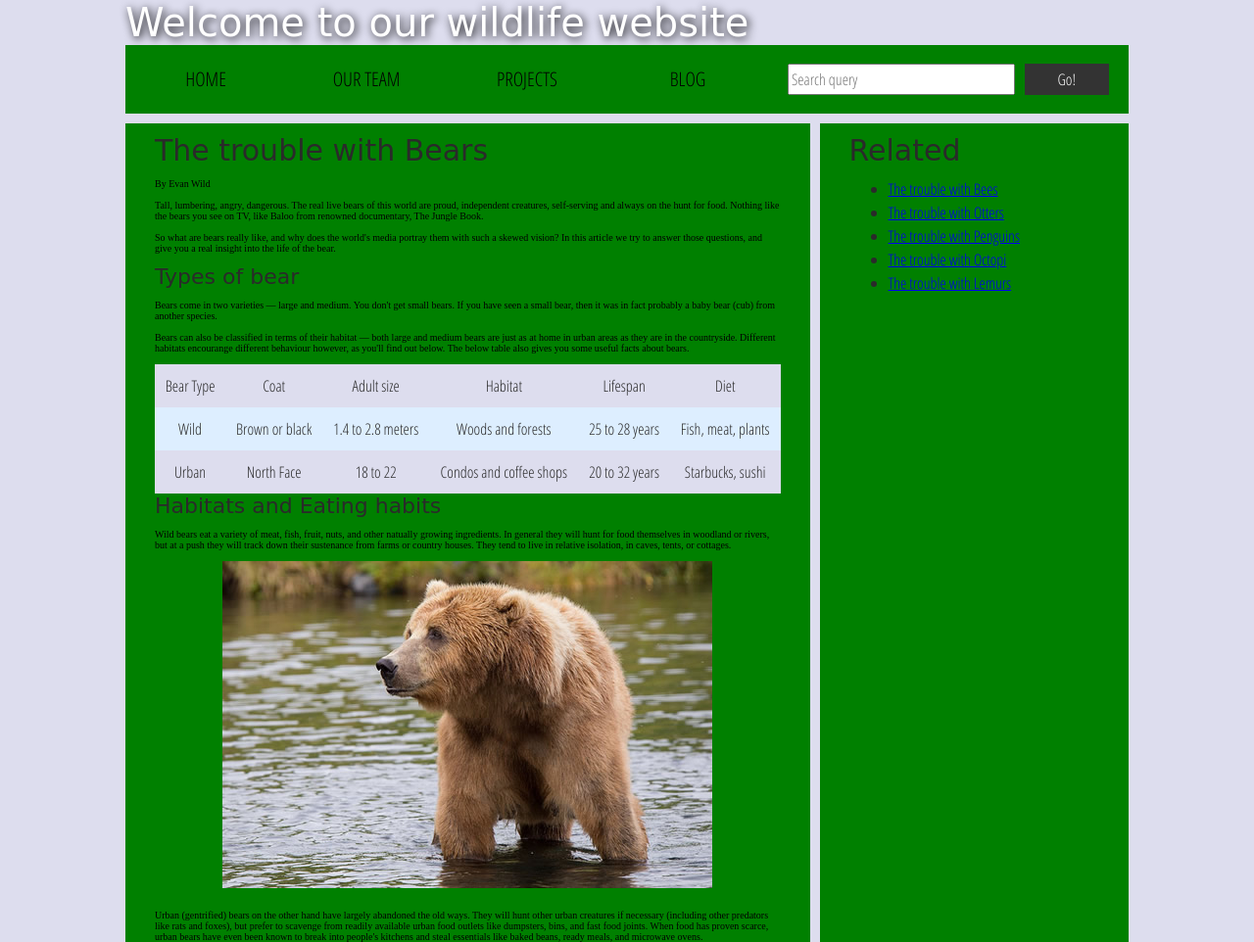
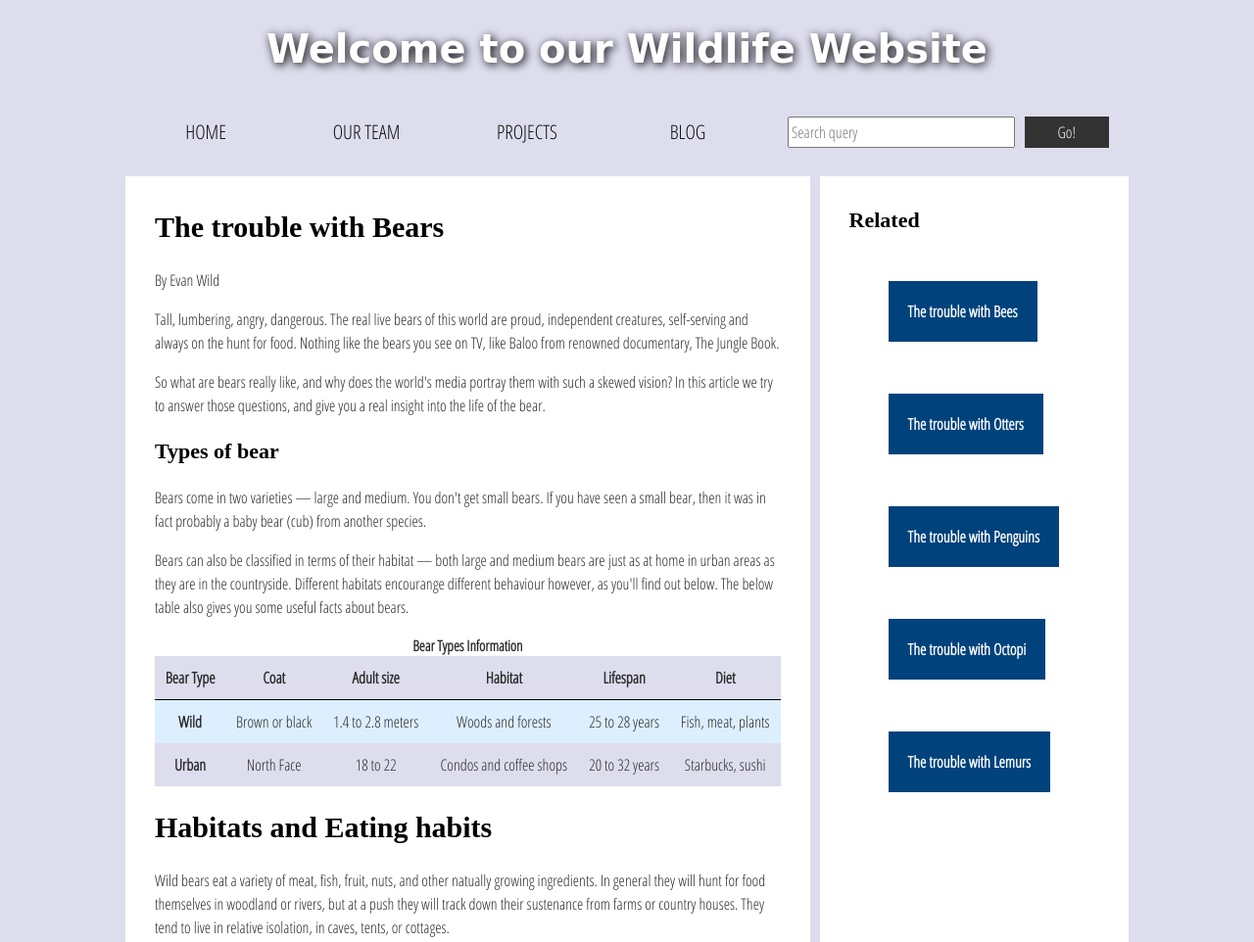
Before and after one commit to nic-gdes/assignment-accessibility-assessment-ctspencer2, a plain HTML site: page index.html in a window 1280 px wide. Shown: the top 962 px of the page at 98% size. Drawn offline with Linux system fonts and the light colour scheme; a web font is replaced by a local one.

Commit message:
best of my abilities

```diff
--- a/index.html
+++ b/index.html
@@ -15,10 +15,10 @@
 
   <body>
     <div class="header">
-      <font size="7">Welcome to our wildlife website</font>
+      <h1>Welcome to our Wildlife Website</h1>
     </div>
 
-    <div class="nav">
+    <nav class="nav">
       <ul>
         <li><a href="#">Home</a></li>
         <li><a href="#">Our team</a></li>
@@ -27,41 +27,37 @@
       </ul>
 
       <form class="search">
+        <label for="Search"></label>
         <input type="search" name="q" placeholder="Search query">
         <input type="submit" value="Go!">
       </form>
-    </div>
+    </nav>
 
     <main>
       <article>
-        <font size="6">The trouble with Bears</font>
-        <br><br>
-        By Evan Wild
-        <br><br>
-        Tall, lumbering, angry, dangerous. The real live bears of this world are proud, independent creatures, self-serving and always on the hunt for food. Nothing like the bears you see on TV, like Baloo from renowned documentary, The Jungle Book.
-        <br><br>
-        So what are bears really like, and why does the world's media portray them with such a skewed vision? In this article we try to answer those questions, and give you a real insight into the life of the bear.
-        <br><br>
-        <font size="5">Types of bear</font>
-        <br><br>
-        Bears come in two varieties — large and medium. You don't get small bears. If you have seen a small bear, then it was in fact probably a baby bear (cub) from another species.
-        <br><br>
-        Bears can also be classified in terms of their habitat — both large and medium bears are just as at home in urban areas as they are in the countryside. Different habitats encourange different behaviour however, as you'll find out below. The below table also gives you some useful facts about bears.
-        <br><br>
+        <h2>The trouble with Bears</h2>
+        <p>By Evan Wild</p>
+        <p>Tall, lumbering, angry, dangerous. The real live bears of this world are proud, independent creatures, self-serving and always on the hunt for food. Nothing like the bears you see on TV, like Baloo from renowned documentary, The Jungle Book.</p>
+        <p>So what are bears really like, and why does the world's media portray them with such a skewed vision? In this article we try to answer those questions, and give you a real insight into the life of the bear.</p>
+        <h3>Types of bear</h3>
+        <p>Bears come in two varieties — large and medium. You don't get small bears. If you have seen a small bear, then it was in fact probably a baby bear (cub) from another species.</p>
+        <p>Bears can also be classified in terms of their habitat — both large and medium bears are just as at home in urban areas as they are in the countryside. Different habitats encourange different behaviour however, as you'll find out below. The below table also gives you some useful facts about bears.</p>
+
         <table>
+          <caption>Bear Types Information</caption>
           <thead>
             <tr>
-              <td>Bear Type</td>
-              <td>Coat</td>
-              <td>Adult size</td>
-              <td>Habitat</td>
-              <td>Lifespan</td>
-              <td>Diet</td>
+              <th scope="col">Bear Type</th>
+              <th scope="col">Coat</th>
+              <th scope="col">Adult size</th>
+              <th scope="col">Habitat</th>
+              <th scope="col">Lifespan</th>
+              <th scope="col">Diet</th>
             </tr>
           </thead>
           <tbody>
             <tr>
-              <td>Wild</td>
+              <th scope="row">Wild</th>
               <td>Brown or black</td>
               <td>1.4 to 2.8 meters</td>
               <td>Woods and forests</td>
@@ -69,7 +65,7 @@
               <td>Fish, meat, plants</td>
             </tr>
             <tr>
-              <td>Urban</td>
+              <th scope="row">Urban</th>
               <td>North Face</td>
               <td>18 to 22</td>
               <td>Condos and coffee shops</td>
@@ -79,53 +75,59 @@
           </tbody>
         </table>
 
-        <font size="5">Habitats and Eating habits</font>
-        <br><br>
-        Wild bears eat a variety of meat, fish, fruit, nuts, and other natually growing ingredients. In general they will hunt for food themselves in woodland or rivers, but at a push they will track down their sustenance from farms or country houses. They tend to live in relative isolation, in caves, tents, or cottages.
-        <br><br>
-        <img src="media/wild-bear.jpg">
-        <br><br>
-        Urban (gentrified) bears on the other hand have largely abandoned the old ways. They will hunt other urban creatures if necessary (including other predators like rats and foxes), but prefer to scavenge from readily available urban food outlets like dumpsters, bins, and fast food joints. When food has proven scarce, urban bears have even been known to break into people's kitchens and steal essentials like baked beans, ready meals, and microwave ovens.
-        <br><br>
-        <img src="media/urban-bear.jpg">
-        <br><br>
-        Urban bears will sleep anywhere they can, from bus shelters and parks, to the toilets in McDonalds, to their own apartment.
-        <br><br>
-        <font size="5">Mating rituals</font>
-        <br><br>
-        Bears are romantic creatures by nature, and will naturally look for a mate that they can spend the rest of their lives with. They will woo a potential suitor by making their dwelling look attractive — for example with cave paintings or a bed of reeds in the case of a wild bear, and mood lighting and a Michael Bublé CD in the case of an urban bear.
-        <br><br>
-        The following audio clip contains a fact file providing more details about bear mating rituals, along with samples and quotes from experts.
-        <br><br>
+        <h2>Habitats and Eating habits</h2>
+
+        <p>Wild bears eat a variety of meat, fish, fruit, nuts, and other natually growing ingredients. In general they will hunt for food themselves in woodland or rivers, but at a push they will track down their sustenance from farms or country houses. They tend to live in relative isolation, in caves, tents, or cottages.</p>
+        <img src="media/wild-bear.jpg" alt="A big grizzly bear that is in a river.">
+
+        <p>Urban (gentrified) bears on the other hand have largely abandoned the old ways. They will hunt other urban creatures if necessary (including other predators like rats and foxes), but prefer to scavenge from readily available urban food outlets like dumpsters, bins, and fast food joints. When food has proven scarce, urban bears have even been known to break into people's kitchens and steal essentials like baked beans, ready meals, and microwave ovens.</p>
+
+        <img src="media/urban-bear.jpg" alt="Polar Bear that is inside of an enclosure.">
+
+        <p>Urban bears will sleep anywhere they can, from bus shelters and parks, to the toilets in McDonalds, to their own apartment.</p>
+        <h2>Mating rituals</h2>
+        <p>Bears are romantic creatures by nature, and will naturally look for a mate that they can spend the rest of their lives with. They will woo a potential suitor by making their dwelling look attractive — for example with cave paintings or a bed of reeds in the case of a wild bear, and mood lighting and a Michael Bublé CD in the case of an urban bear.</p>
+
+        <p>The following audio clip contains a fact file providing more details about bear mating rituals, along with samples and quotes from experts.</p>
         <audio controls>
+
           <source src="media/bear.mp3" type="audio/mp3">
           <source src="media/bear.ogg" type="audio/ogg">
-          <p>It looks like your browser doesn't support HTML5 audio players.</p>
+
+          <p>It looks like your browser doesn't support HTML5 audio players. Here is a link to the <a href="media/bear.mp3">audio file</a> you can listen to.</p>
         </audio>
+        <div transcript-container>
+          <h3>Transcript</h3>
+          <p>This is not really an audio file about bears. But, it is an audio file you can transcribe.</p>
+        </div>
 
         <aside>
 
-          <font size="5">About the author</font>
-        <br><br>
-          Evan Wild is an unemployed plumber from Doncaster, who has been really "in to" wildlife since childhood. He once went to Chester Zoo on holiday, but got ill after eating a doner kebab.
-        <br><br>
-          He has never seen a bear, but once read a Daily Mail article about them, and thinks they sound cool.
+        <h3>About the author </h3>
+
+          <p>Evan Wild is an unemployed plumber from Doncaster, who has been really "in to" wildlife since childhood. He once went to Chester Zoo on holiday, but got ill after eating a doner kebab.</p>
+          <p>He has never seen a bear, but once read a Daily Mail article about them, and thinks they sound cool.</p>
 
         </aside>
-        <section class="comments">
-          <div class="show-hide">Show comments</div>
+
+
+<section class="comments">
+  <button class="show-hide" id="showCommentsButton" aria-label="Show comments" onclick="toggleComments()">Show comments</button>
+  <div id="commentsSection">
+
+
 
           <div class="comment-wrapper">
 
-            <font size="6">Add comment</font>
+            <h3>Add comment</h3>
 
             <form class="comment-form">
               <div class="flex-pair">
-                Your name:
+                <p>Your name:</p>
                 <input type="text" name="name" id="name" placeholder="Enter your name">
               </div>
               <div class="flex-pair">
-                Your comment:
+                <p>Your comment:</p>
                 <input type="text" name="comment" id="comment" placeholder="Enter your comment">
               </div>
               <div>
@@ -133,7 +135,7 @@
               </div>
             </form>
 
-            <font size="6">Comments</font>
+            <h3>Comments</h3>
 
             <ul class="comment-container">
 
@@ -152,7 +154,7 @@
       </article>
 
       <div class="secondary">
-        <font size="6">Related</font>
+        <h3>Related</h3>
 
         <ul>
           <li><a href="#">The trouble with Bees</a></li>
--- a/style.css
+++ b/style.css
@@ -18,7 +18,7 @@ body {
 
 /* || typography */
 
-font[size="7"], font[size="6"], font[size="5"] {
+h1 {
   font-family: 'Sonsie One', cursive;
   color: #2a2a2a;
 }
@@ -28,20 +28,27 @@ p, input, li, table, label {
   color: #2a2a2a;
 }
 
-font[size="7"] {
+h1 {
   font-size: 4rem;
   text-align: center;
   color: white;
   text-shadow: 2px 2px 10px black;
 }
 
-font[size="6"] {
+h2 {
   font-size: 3rem;
-  text-align: center;
+  text-align: left;
 }
 
-font[size="5"] {
+h3 {
   font-size: 2.2rem;
+}
+
+caption {
+  font-family: 'Open Sans Condensed', sans-serif;
+  color: #2a2a2a;
+  font-weight: 800;
+  font-size: 1.5rem;
 }
 
 p, li, table {
@@ -51,8 +58,8 @@ p, li, table {
 
 /* || header layout */
 
-div[class="nav"], article, footer, .secondary {
-  background-color: green;
+article, footer, .secondary {
+  background-color: rgb(255, 255, 255);
 }
 
 article, footer, .secondary {
@@ -63,36 +70,46 @@ article {
   margin-right: 10px;
 }
 
-div[class="nav"] {
+nav {
   height: 50px;
   background-color: ff80ff;
   display: flex;
   padding: 1% 0;
   margin-bottom: 10px;
+  background-color: #dde;
+  position: relative;
+
 }
 
-div[class="nav"] ul {
+nav ul {
   padding: 0;
   list-style-type: none;
   flex: 2;
   display: flex;
+  justify-content: space-evenly;
 }
 
-div[class="nav"] li {
+nav li {
   display: inline;
   text-align: center;
   flex: 1;
 }
 
-div[class="nav"] a {
+nav a {
   display: inline-block;
   font-size: 2rem;
   text-transform: uppercase;
   text-decoration: none;
-  color: black;
+  color: rgb(10, 10, 10);
+  font-weight: 300;
 }
 
-div[class="nav"] .search {
+nav a:hover {
+  font-weight: 900;
+  border-bottom: 2px solid black;
+}
+
+nav .search {
   flex: 1;
   display: flex;
   align-items: center;
@@ -129,6 +146,25 @@ article {
 
 .secondary {
   flex: 2;
+}
+
+.secondary ul {
+  list-style: none;
+  display: flex;
+  flex-direction: column;
+  align-items: flex-start;
+  justify-content: space-around;
+  align-content: space-between;
+  flex-wrap: nowrap;
+  height: 25%;
+}
+
+.secondary a {
+  background-color: rgb(0, 66, 124);
+  color: rgb(255, 255, 255);
+  padding: 2rem;
+  text-decoration: none;
+  font-weight: bold;
 }
 
 footer {
```
